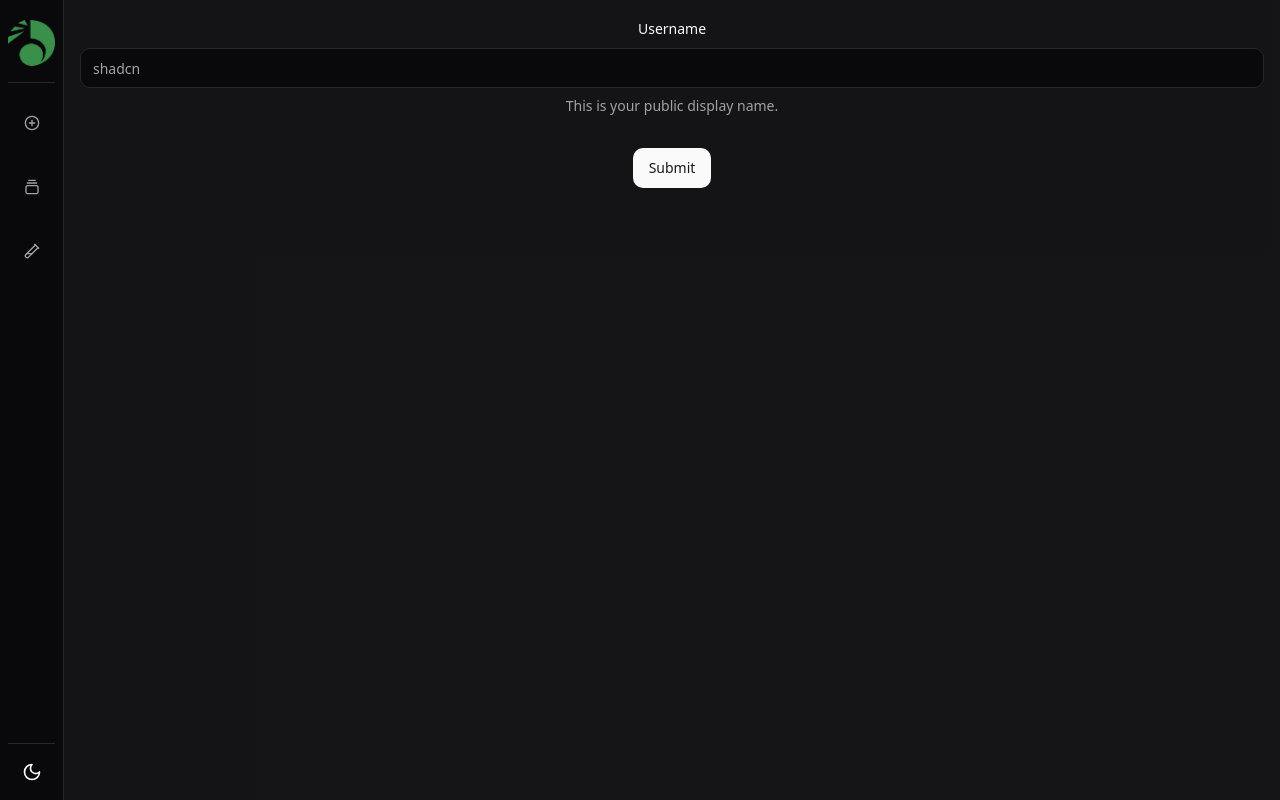
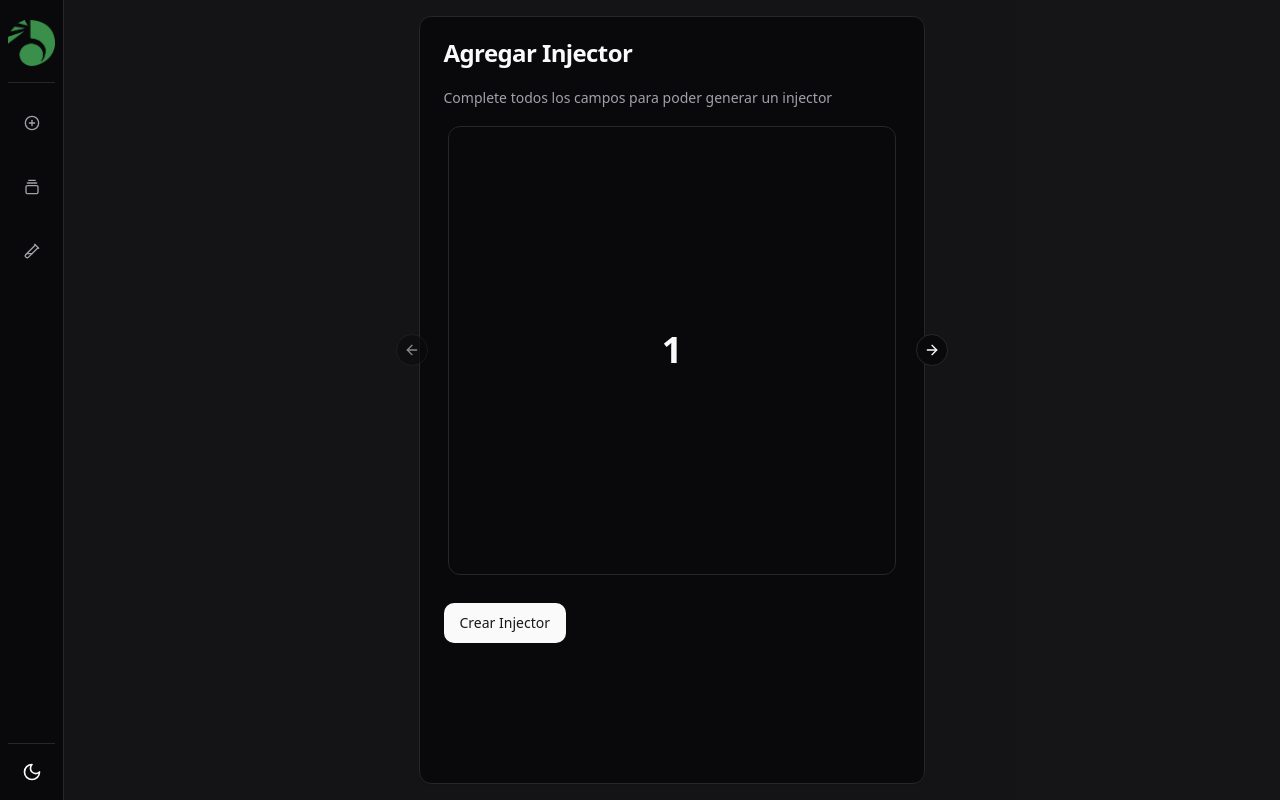
Before and after one commit to Mugmask/injectors-tester, a React (Vite) app: page /injectors/add in a window 1280 px wide. Built offline with nearby package versions, Linux system fonts and the light colour scheme.

Commit message:
carrousel for new injectors

```diff
--- a/package.json
+++ b/package.json
@@ -25,6 +25,7 @@
     "class-variance-authority": "^0.7.0",
     "clsx": "^2.1.1",
     "cmdk": "^1.0.0",
+    "embla-carousel-react": "^8.1.8",
     "lucide-react": "^0.400.0",
     "react": "^18.3.1",
     "react-dom": "^18.3.1",
--- a/src/components/Home.jsx
+++ b/src/components/Home.jsx
@@ -28,7 +28,7 @@ export default function Home() {
             </CardDescription>
           </CardHeader>
           <CardFooter className="mt-4">
-            <Link to="/injectors" className={`${buttonVariants()} w-full`}>
+            <Link to="/injectors/add" className={`${buttonVariants()} w-full`}>
               Generar injector
             </Link>
           </CardFooter>
--- a/src/components/Injectors/InjectorsAdd.jsx
+++ b/src/components/Injectors/InjectorsAdd.jsx
@@ -6,6 +6,7 @@ import { zodResolver } from "@hookform/resolvers/zod";
 import { useForm } from "react-hook-form";
 import { z } from "zod";
 import { Form, FormControl, FormDescription, FormField, FormItem, FormLabel, FormMessage } from "@/components/ui/form";
+import { Carousel, CarouselContent, CarouselItem, CarouselNext, CarouselPrevious } from "@/components/ui/carousel";
 
 const formSchema = z.object({
   username: z.string().min(2, {
@@ -29,7 +30,22 @@ export default function InjectorsAdd() {
   }
 
   return (
-    <div className="h-full w-full">
+    <Card className="">
+      <CardHeader className="pb-3">
+        <CardTitle className="text-left mb-4">Agregar Injector</CardTitle>
+        <CardDescription className="leading-relaxed text-left">
+          Complete todos los campos para poder generar un injector
+        </CardDescription>
+      </CardHeader>
+      <CardContent>
+        <Carousel>
+          <CarouselContent>
+            {Array.from({ length: 5 }).map((_, index) => (
+              <CarouselItem key={index}>
+                <div className="p-1">
+                  <Card>
+                    <CardContent className="flex aspect-square items-center justify-center p-6">
+                      {/* <div className="h-full w-full">
                     <Form {...form}>
                       <form onSubmit={form.handleSubmit(onSubmit)} className="space-y-8">
                         <FormField
@@ -51,6 +67,21 @@ export default function InjectorsAdd() {
                         </Button>
                       </form>
                     </Form>
+                  </div> */}
+                      <span className="text-4xl font-semibold">{index + 1}</span>
+                    </CardContent>
+                  </Card>
                 </div>
+              </CarouselItem>
+            ))}
+          </CarouselContent>
+          <CarouselPrevious />
+          <CarouselNext />
+        </Carousel>
+      </CardContent>
+      <CardFooter>
+        <Button>Crear Injector</Button>
+      </CardFooter>
+    </Card>
   );
 }
--- a/src/components/Injectors/InjectorsFilters.jsx
+++ /dev/null
@@ -1,69 +0,0 @@
-import { useState } from "react";
-import { Check, ChevronsUpDown } from "lucide-react";
-
-import { cn } from "@/lib/utils";
-import { Button } from "@/components/ui/button";
-import { Command, CommandEmpty, CommandGroup, CommandInput, CommandItem, CommandList } from "@/components/ui/command";
-import { Popover, PopoverContent, PopoverTrigger } from "@/components/ui/popover";
-
-const frameworks = [
-  {
-    value: "next.js",
-    label: "Next.js",
-  },
-  {
-    value: "sveltekit",
-    label: "SvelteKit",
-  },
-  {
-    value: "nuxt.js",
-    label: "Nuxt.js",
-  },
-  {
-    value: "remix",
-    label: "Remix",
-  },
-  {
-    value: "astro",
-    label: "Astro",
-  },
-];
-
-export default function InjectorsFilters() {
-  const [open, setOpen] = useState(false);
-  const [value, setValue] = useState("");
-
-  return (
-    <Popover open={open} onOpenChange={setOpen}>
-      <PopoverTrigger asChild>
-        <Button variant="outline" role="combobox" aria-expanded={open} className="w-[200px] justify-between">
-          {value ? frameworks.find((framework) => framework.value === value)?.label : "Select framework..."}
-          <ChevronsUpDown className="ml-2 h-4 w-4 shrink-0 opacity-50" />
-        </Button>
-      </PopoverTrigger>
-      <PopoverContent className="w-[200px] p-0">
-        <Command>
-          <CommandInput placeholder="Search framework..." />
-          <CommandEmpty>No framework found.</CommandEmpty>
-          <CommandList>
-            <CommandGroup>
-              {frameworks.map((framework) => (
-                <CommandItem
-                  key={framework.value}
-                  value={framework.value}
-                  onSelect={(currentValue) => {
-                    setValue(currentValue === value ? "" : currentValue);
-                    setOpen(false);
-                  }}
-                >
-                  <Check className={cn("mr-2 h-4 w-4", value === framework.value ? "opacity-100" : "opacity-0")} />
-                  {framework.label}
-                </CommandItem>
-              ))}
-            </CommandGroup>
-          </CommandList>
-        </Command>
-      </PopoverContent>
-    </Popover>
-  );
-}
--- a/src/components/Injectors/InjectorsTable.jsx
+++ b/src/components/Injectors/InjectorsTable.jsx
@@ -13,7 +13,6 @@ import { Button } from "@/components/ui/button";
 import { Input } from "@/components/ui/input";
 import { Table, TableBody, TableCell, TableHead, TableHeader, TableRow } from "@/components/ui/table";
 import { Link } from "react-router-dom";
-import InjectorsFilter from "./InjectorsFilters";
 
 const data = [
   {
@@ -246,7 +245,7 @@ const columns = [
 
       return (
         <div className="flex flex-row justify-center">
-          <Link to={`/history/${data.id}`}>
+          <Link to={`/injectors/${data.id}`}>
             <Button variant="ghost" className="flex justify-center items-center px-3">
               <Eye className=" h-5 w-5 " />
             </Button>
@@ -300,7 +299,6 @@ export default function InjectorsTable() {
           onChange={(event) => table.getColumn("cod_inyector")?.setFilterValue(event.target.value)}
           className="max-w-sm"
         />
-        <InjectorsFilter />
         <Link to="/injectors/add">
           <Button>
             <CirclePlus className="h-4 w-4 md:mr-2" />
--- /dev/null
+++ b/src/components/ui/carousel.jsx
@@ -0,0 +1,194 @@
+"use client";
+import * as React from "react"
+import useEmblaCarousel from "embla-carousel-react";
+import { ArrowLeft, ArrowRight } from "lucide-react"
+
+import { cn } from "@/lib/utils"
+import { Button } from "@/components/ui/button"
+
+const CarouselContext = React.createContext(null)
+
+function useCarousel() {
+  const context = React.useContext(CarouselContext)
+
+  if (!context) {
+    throw new Error("useCarousel must be used within a <Carousel />")
+  }
+
+  return context
+}
+
+const Carousel = React.forwardRef((
+  {
+    orientation = "horizontal",
+    opts,
+    setApi,
+    plugins,
+    className,
+    children,
+    ...props
+  },
+  ref
+) => {
+  const [carouselRef, api] = useEmblaCarousel({
+    ...opts,
+    axis: orientation === "horizontal" ? "x" : "y",
+  }, plugins)
+  const [canScrollPrev, setCanScrollPrev] = React.useState(false)
+  const [canScrollNext, setCanScrollNext] = React.useState(false)
+
+  const onSelect = React.useCallback((api) => {
+    if (!api) {
+      return
+    }
+
+    setCanScrollPrev(api.canScrollPrev())
+    setCanScrollNext(api.canScrollNext())
+  }, [])
+
+  const scrollPrev = React.useCallback(() => {
+    api?.scrollPrev()
+  }, [api])
+
+  const scrollNext = React.useCallback(() => {
+    api?.scrollNext()
+  }, [api])
+
+  const handleKeyDown = React.useCallback((event) => {
+    if (event.key === "ArrowLeft") {
+      event.preventDefault()
+      scrollPrev()
+    } else if (event.key === "ArrowRight") {
+      event.preventDefault()
+      scrollNext()
+    }
+  }, [scrollPrev, scrollNext])
+
+  React.useEffect(() => {
+    if (!api || !setApi) {
+      return
+    }
+
+    setApi(api)
+  }, [api, setApi])
+
+  React.useEffect(() => {
+    if (!api) {
+      return
+    }
+
+    onSelect(api)
+    api.on("reInit", onSelect)
+    api.on("select", onSelect)
+
+    return () => {
+      api?.off("select", onSelect)
+    };
+  }, [api, onSelect])
+
+  return (
+    (<CarouselContext.Provider
+      value={{
+        carouselRef,
+        api: api,
+        opts,
+        orientation:
+          orientation || (opts?.axis === "y" ? "vertical" : "horizontal"),
+        scrollPrev,
+        scrollNext,
+        canScrollPrev,
+        canScrollNext,
+      }}>
+      <div
+        ref={ref}
+        onKeyDownCapture={handleKeyDown}
+        className={cn("relative", className)}
+        role="region"
+        aria-roledescription="carousel"
+        {...props}>
+        {children}
+      </div>
+    </CarouselContext.Provider>)
+  );
+})
+Carousel.displayName = "Carousel"
+
+const CarouselContent = React.forwardRef(({ className, ...props }, ref) => {
+  const { carouselRef, orientation } = useCarousel()
+
+  return (
+    (<div ref={carouselRef} className="overflow-hidden">
+      <div
+        ref={ref}
+        className={cn(
+          "flex",
+          orientation === "horizontal" ? "-ml-4" : "-mt-4 flex-col",
+          className
+        )}
+        {...props} />
+    </div>)
+  );
+})
+CarouselContent.displayName = "CarouselContent"
+
+const CarouselItem = React.forwardRef(({ className, ...props }, ref) => {
+  const { orientation } = useCarousel()
+
+  return (
+    (<div
+      ref={ref}
+      role="group"
+      aria-roledescription="slide"
+      className={cn(
+        "min-w-0 shrink-0 grow-0 basis-full",
+        orientation === "horizontal" ? "pl-4" : "pt-4",
+        className
+      )}
+      {...props} />)
+  );
+})
+CarouselItem.displayName = "CarouselItem"
+
+const CarouselPrevious = React.forwardRef(({ className, variant = "outline", size = "icon", ...props }, ref) => {
+  const { orientation, scrollPrev, canScrollPrev } = useCarousel()
+
+  return (
+    (<Button
+      ref={ref}
+      variant={variant}
+      size={size}
+      className={cn("absolute  h-8 w-8 rounded-full", orientation === "horizontal"
+        ? "-left-12 top-1/2 -translate-y-1/2"
+        : "-top-12 left-1/2 -translate-x-1/2 rotate-90", className)}
+      disabled={!canScrollPrev}
+      onClick={scrollPrev}
+      {...props}>
+      <ArrowLeft className="h-4 w-4" />
+      <span className="sr-only">Previous slide</span>
+    </Button>)
+  );
+})
+CarouselPrevious.displayName = "CarouselPrevious"
+
+const CarouselNext = React.forwardRef(({ className, variant = "outline", size = "icon", ...props }, ref) => {
+  const { orientation, scrollNext, canScrollNext } = useCarousel()
+
+  return (
+    (<Button
+      ref={ref}
+      variant={variant}
+      size={size}
+      className={cn("absolute h-8 w-8 rounded-full", orientation === "horizontal"
+        ? "-right-12 top-1/2 -translate-y-1/2"
+        : "-bottom-12 left-1/2 -translate-x-1/2 rotate-90", className)}
+      disabled={!canScrollNext}
+      onClick={scrollNext}
+      {...props}>
+      <ArrowRight className="h-4 w-4" />
+      <span className="sr-only">Next slide</span>
+    </Button>)
+  );
+})
+CarouselNext.displayName = "CarouselNext"
+
+export { Carousel, CarouselContent, CarouselItem, CarouselPrevious, CarouselNext };
```
Also changed, not shown: 1 other file (tests, documents, lock files or other folders). Lines whose indentation alone changed are shown as unchanged.
